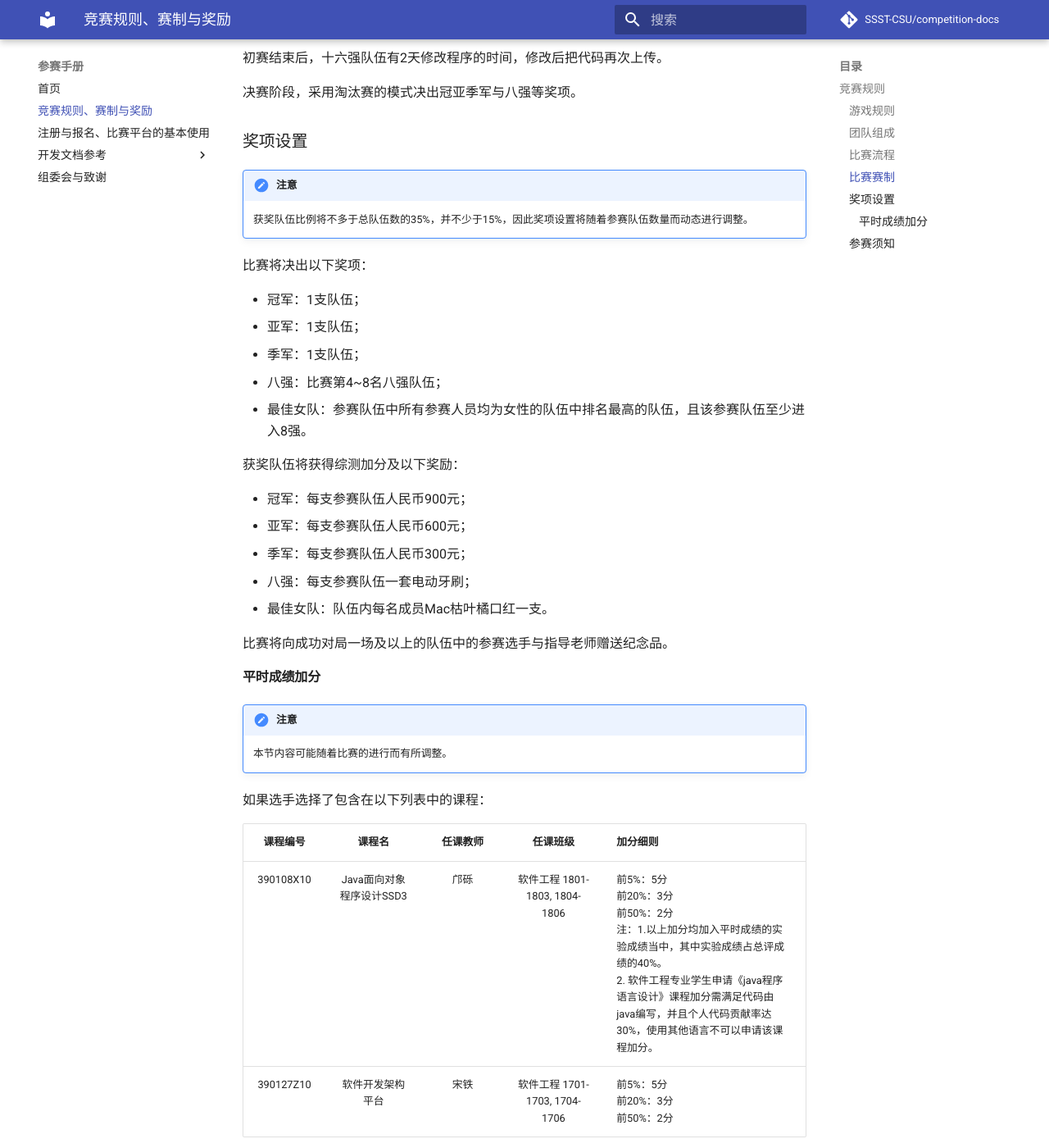
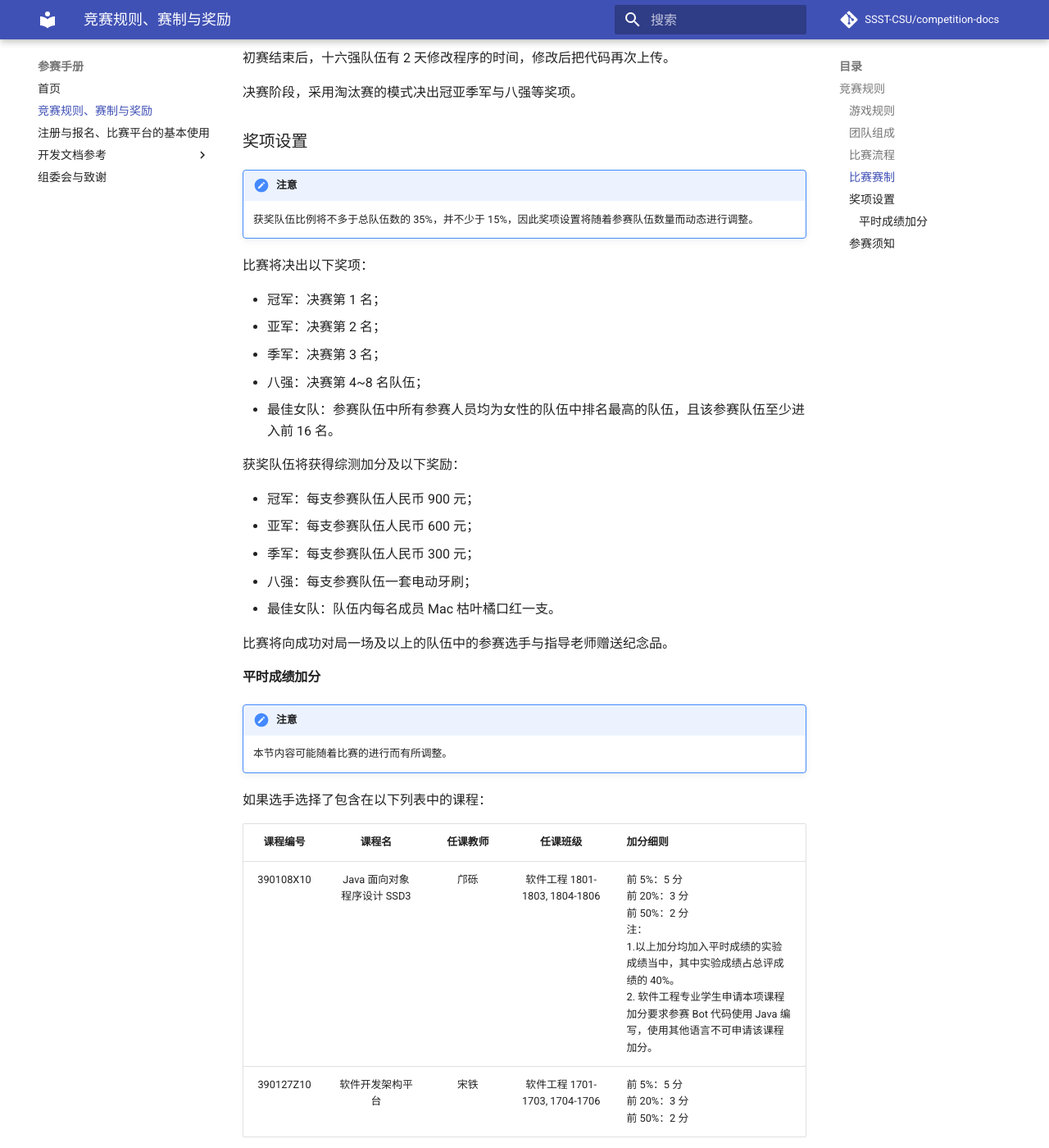
Before and after one commit to SSST-CSU/competition-docs, an MkDocs documentation site: the page built from docs/competition.md, in a window 1280 px wide and 1400 px high, scrolled down 1686 px. Shown: the whole window at 82% size. Built offline with MkDocs 1.6.1 and Material for MkDocs 9.7.7, drawn with Linux system fonts in a browser that asks for light colours; comment, search, counter and statistics services are not loaded; some of the changed text lies outside the part shown.

Commit message:
update document

```diff
--- a/docs/competition.md
+++ b/docs/competition.md
@@ -6,7 +6,7 @@
 
 游戏为斗地主。
 
-斗地主是一款传统的扑克游戏，虽是三人游戏，但比赛中为两个Bot程序对抗（一个Bot程序控制地主的一手牌，另一个Bot程序会同时执行两个分别控制农民两手牌）。
+斗地主是一款传统的扑克游戏，虽是三人游戏，但比赛中为两个 Bot 程序对抗（一个 Bot 程序控制地主的一手牌，另一个 Bot 程序会同时执行两个分别控制农民两手牌）。
 
 每场比赛中双方会进行一次角色互换，也就是每场比赛由两局组成，第二局地主和农民分别是第一局农民和地主，同时给双方的手牌不变。
 
@@ -20,18 +20,18 @@
 
 | 比赛阶段 | 内容 | 时间 |
 | :------ | :--- | :--- |
-| 报名与注册 | 选手注册Botzone账号，并在报名系统上报名 | 5.15 ~ 5.20 |
+| 报名与注册 | 选手注册 Botzone 账号，并在报名系统上报名 | 5.15 ~ 5.20 |
 | 信息审核 | 主办方审核参赛队伍信息 | 5.15 ~ 5.20 |
-| 队伍准备 | 各队按照Botzone文档编写Bot | 5.15 ~ 5.30 |
-| Bot测试赛1 | 测试赛，允许参赛队伍测试自己的Bot，测试赛结果不计入初赛成绩 | 5.17 |
-| Bot测试赛2 | 测试赛，允许参赛队伍测试自己的Bot，测试赛结果不计入初赛成绩 | 5.19 |
-| Bot测试赛3 | 测试赛，允许参赛队伍测试自己的Bot，测试赛结果不计入初赛成绩 | 5.21 |
+| 队伍准备 | 各队按照 Botzone 文档编写 Bot | 5.15 ~ 5.30 |
+| Bot 测试赛 1 | 测试赛，允许参赛队伍测试自己的 Bot，测试赛结果不计入初赛成绩 | 5.17 |
+| Bot 测试赛 2 | 测试赛，允许参赛队伍测试自己的 Bot，测试赛结果不计入初赛成绩 | 5.19 |
+| Bot 测试赛 3 | 测试赛，允许参赛队伍测试自己的 Bot，测试赛结果不计入初赛成绩 | 5.21 |
 | 第一轮初赛 | 按预定赛制开展第一轮初赛 | 5.23 |
-| Bot测试赛4 | 测试赛，允许参赛队伍测试自己的Bot，测试赛结果不计入初赛成绩 | 5.15 |
-| Bot测试赛5 | 测试赛，允许参赛队伍测试自己的Bot，测试赛结果不计入初赛成绩 | 5.27 |
+| Bot 测试赛 4 | 测试赛，允许参赛队伍测试自己的Bot，测试赛结果不计入初赛成绩 | 5.15 |
+| Bot 测试赛 5 | 测试赛，允许参赛队伍测试自己的Bot，测试赛结果不计入初赛成绩 | 5.27 |
 | 第二轮初赛 | 按预定赛制开展第二轮初赛 | 5.23 |
 | 初赛结果公布 | 公布初赛结果与决赛名单 | 5.28 |
-| 调整 | 初赛到决赛间有两天调整Bot的时间 | 5.29 ~ 5.30 |
+| 调整 | 初赛到决赛间有两天调整 Bot 的时间 | 5.29 ~ 5.30 |
 | 决赛 | 按照预定赛制开展决赛 | 5.31 |
 | 公布成绩 | 公布总成绩与最终获奖情况 | 5.31 |
 | 表演赛 | 进行人机对决表演赛，胜利的选手可获得小礼品 | 6.2 |
@@ -41,34 +41,34 @@
 
 比赛分为初赛和决赛两个阶段。
 
-初赛阶段，采用两次瑞士轮积分赛。初赛有两轮，第一轮积分占初赛总积分的35%，第二轮占初赛总积分65%，最后统计分数进行排名，前16名进入决赛。
+初赛阶段，采用两次瑞士轮积分赛。初赛有两轮，第一轮积分占初赛总积分的 35%，第二轮占初赛总积分 65%，最后统计分数进行排名，前 16 名进入决赛。
 
-瑞士轮赛制中，选手不足的分组将由C++版样例程序充当比赛选手。
+瑞士轮赛制中，选手不足的分组将由 C++ 版样例程序充当比赛选手。
 
-初赛结束后，十六强队伍有2天修改程序的时间，修改后把代码再次上传。
+初赛结束后，十六强队伍有 2 天修改程序的时间，修改后把代码再次上传。
 
 决赛阶段，采用淘汰赛的模式决出冠亚季军与八强等奖项。
 
 ### 奖项设置
 
 !!! 注意
-    获奖队伍比例将不多于总队伍数的35%，并不少于15%，因此奖项设置将随着参赛队伍数量而动态进行调整。
+    获奖队伍比例将不多于总队伍数的 35%，并不少于 15%，因此奖项设置将随着参赛队伍数量而动态进行调整。
 
 比赛将决出以下奖项：
 
-- 冠军：1支队伍；
-- 亚军：1支队伍；
-- 季军：1支队伍；
-- 八强：比赛第4~8名八强队伍；
-- 最佳女队：参赛队伍中所有参赛人员均为女性的队伍中排名最高的队伍，且该参赛队伍至少进入8强。
+- 冠军：决赛第 1 名；
+- 亚军：决赛第 2 名；
+- 季军：决赛第 3 名；
+- 八强：决赛第 4~8 名队伍；
+- 最佳女队：参赛队伍中所有参赛人员均为女性的队伍中排名最高的队伍，且该参赛队伍至少进入前 16 名。
 
 获奖队伍将获得综测加分及以下奖励：
 
-- 冠军：每支参赛队伍人民币900元；
-- 亚军：每支参赛队伍人民币600元；
-- 季军：每支参赛队伍人民币300元；
+- 冠军：每支参赛队伍人民币 900 元；
+- 亚军：每支参赛队伍人民币 600 元；
+- 季军：每支参赛队伍人民币 300 元；
 - 八强：每支参赛队伍一套电动牙刷；
-- 最佳女队：队伍内每名成员Mac枯叶橘口红一支。
+- 最佳女队：队伍内每名成员 Mac 枯叶橘口红一支。
 
 比赛将向成功对局一场及以上的队伍中的参赛选手与指导老师赠送纪念品。
 
@@ -81,8 +81,8 @@
 
 | 课程编号 | 课程名 | 任课教师 | 任课班级 | 加分细则 |
 | :-----: | :----: | :-----: | :-----: | :------ |
-| 390108X10 | Java面向对象程序设计SSD3 | 邝砾 | 软件工程 1801-1803, 1804-1806 | 前5%：5分 <br> 前20%：3分 <br> 前50%：2分 <br> 注：1.以上加分均加入平时成绩的实验成绩当中，其中实验成绩占总评成绩的40%。 <br> 2. 软件工程专业学生申请《java程序语言设计》课程加分需满足代码由java编写，并且个人代码贡献率达30%，使用其他语言不可以申请该课程加分。
-| 390127Z10 | 软件开发架构平台 | 宋铁 | 软件工程 1701-1703, 1704-1706 | 前5%：5分 <br> 前20%：3分 <br> 前50%：2分 |
+| 390108X10 | Java 面向对象程序设计 SSD3 | 邝砾 | 软件工程 1801-1803, 1804-1806 | 前 5%：5 分 <br> 前 20%：3 分 <br> 前 50%：2 分 <br> 注：<br> 1.以上加分均加入平时成绩的实验成绩当中，其中实验成绩占总评成绩的 40%。 <br> 2. 软件工程专业学生申请本项课程加分要求参赛 Bot 代码使用 Java 编写，使用其他语言不可申请该课程加分。
+| 390127Z10 | 软件开发架构平台 | 宋铁 | 软件工程 1701-1703, 1704-1706 | 前 5%：5 分 <br> 前 20%：3 分 <br> 前 50%：2 分 |
 
 在参赛选手于报名系统中主动完成选课申报且比赛全部结束之后，选手所在团队提交的 Bot 源代码，初赛及决赛（如果有）排名将会被提交给任课教师，用于完成平时成绩加分评定。
 
```
Also changed, not shown: docs/index.md (+7 -7 lines), docs/tutorial.md (+3 -3 lines).
